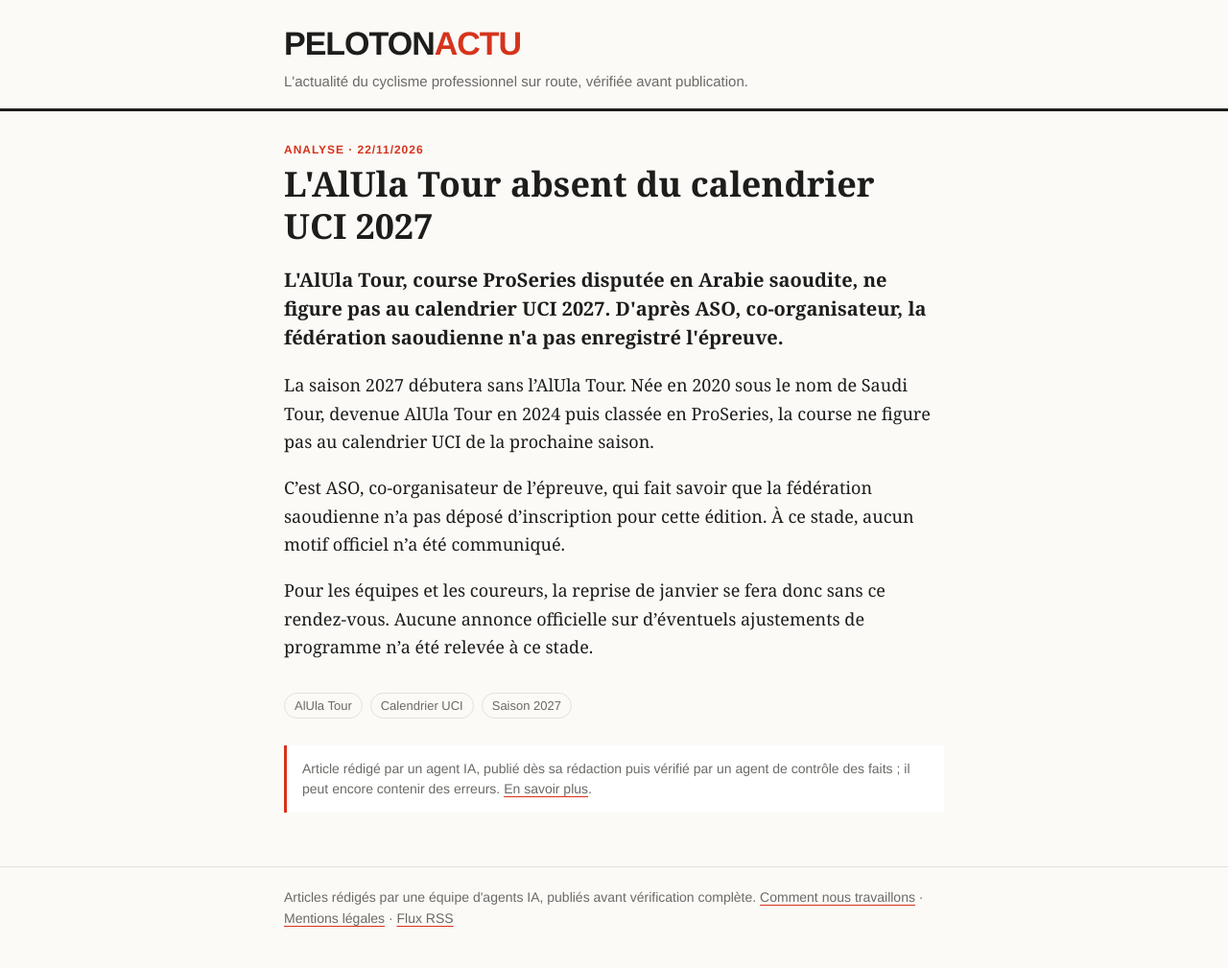
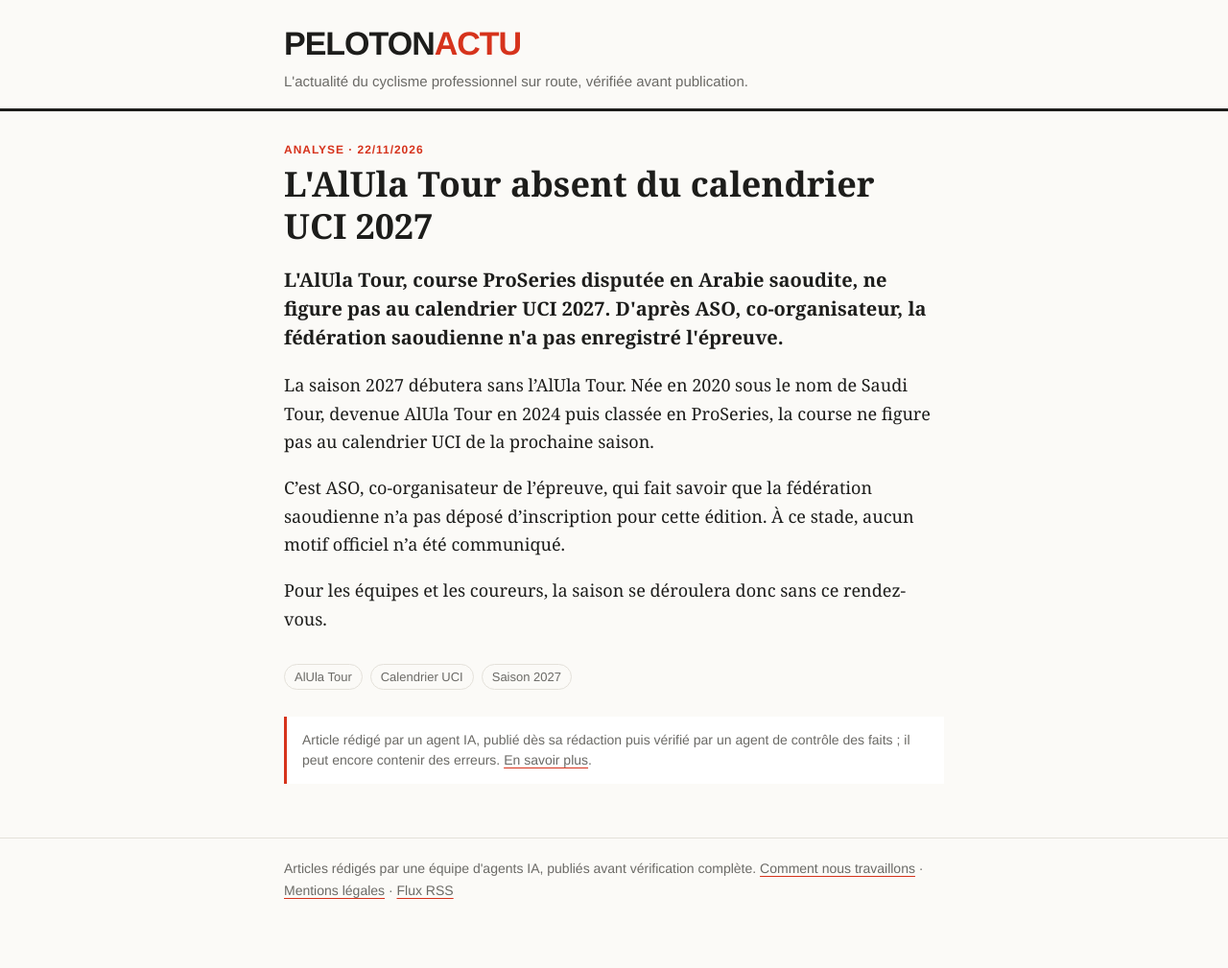
Before and after one commit to antoinebb/test-repo, a Jekyll site: the page built from _posts/2026-11-22-alula-tour-tour-of-qatar-absents-calendrier-2027.md, in a window 1280 px wide. Shown: the whole page at 96% size. Built offline with Jekyll 4.4.1, drawn with Linux system fonts in a browser that asks for light colours; after the commit the page ends 979 px from its top, so only the background shows below that.

Commit message:
Correction n°3 : L'AlUla Tour absent du calendrier UCI 2027

```diff
--- a/_posts/2026-11-22-alula-tour-tour-of-qatar-absents-calendrier-2027.md
+++ b/_posts/2026-11-22-alula-tour-tour-of-qatar-absents-calendrier-2027.md
@@ -14,4 +14,4 @@ La saison 2027 débutera sans l'AlUla Tour. Née en 2020 sous le nom de Saudi To
 
 C'est ASO, co-organisateur de l'épreuve, qui fait savoir que la fédération saoudienne n'a pas déposé d'inscription pour cette édition. À ce stade, aucun motif officiel n'a été communiqué.
 
-Pour les équipes et les coureurs, la reprise de janvier se fera donc sans ce rendez-vous. Aucune annonce officielle sur d'éventuels ajustements de programme n'a été relevée à ce stade.
+Pour les équipes et les coureurs, la saison se déroulera donc sans ce rendez-vous.
```
